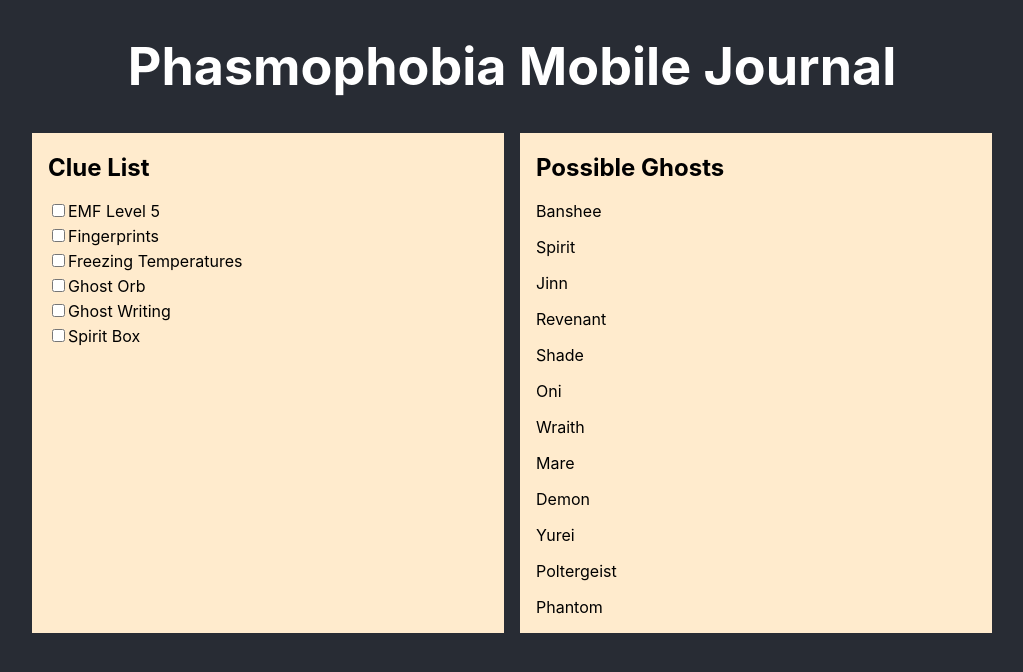
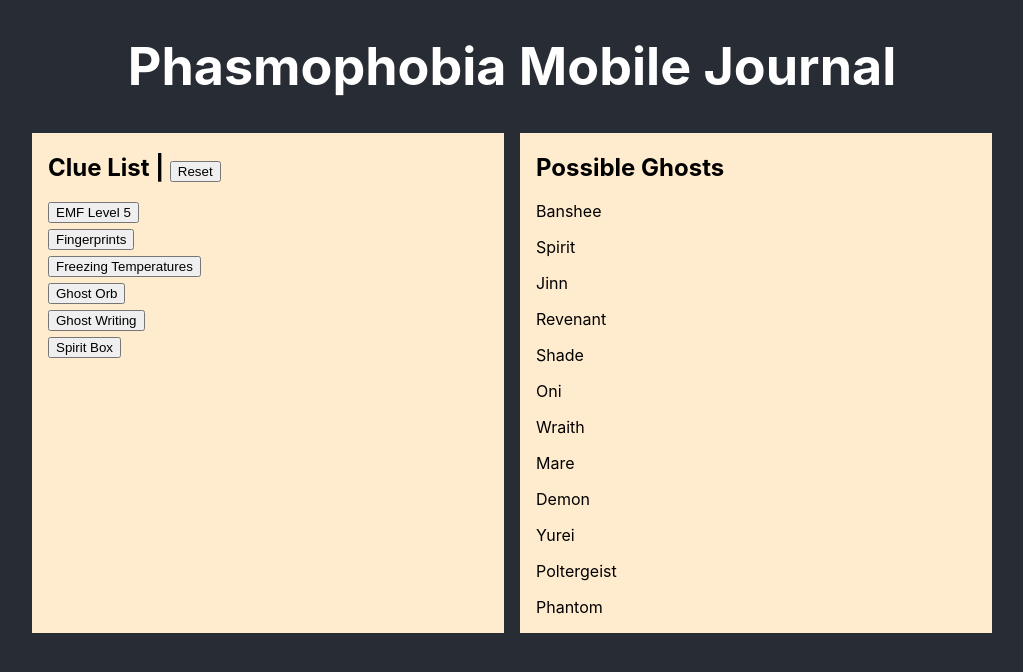
Before and after one commit to montal95/gb-journal, a React (Create React App) app: page / in a window 1280 px wide. Shown: the top 672 px of the page, without its empty margins (128-1151 px from the left). Built offline with nearby package versions, Linux system fonts and the light colour scheme.

Commit message:
changed checkboxes to buttons, added ternary to display if button is selected, added reset button to cluelist component

```diff
--- a/src/components/ClueList.tsx
+++ b/src/components/ClueList.tsx
@@ -2,20 +2,20 @@
 import { GlobalContext } from './GlobalContext'
 
 export const ClueList = () => {
-    const { clues, handleEvidence, updateFilter, filteredGhosts } = useContext(GlobalContext)
+    const { clues, handleEvidence, updateFilter, filteredGhosts, reset } = useContext(GlobalContext)
     return (
         <div className="pages">
             <section>
-                <h2>Clue List</h2>
+                <h2>Clue List | <button onClick={() => reset()}>Reset</button></h2>
                 {Object.keys(clues).map((clue: string) => {
                     const possible = filteredGhosts.some(ghost => ghost.clues.includes(clue))
 
                     return (<div className="clueListBox" key={clue}>
-                        <input type="checkbox"
+                        <button
                             onMouseDown={() => handleEvidence(clue)}
                             onMouseUp={() => updateFilter()}
-                            disabled={!possible} />
-                        <label>{clue}</label>
+                            disabled={!possible} >
+                            <label>{clue}{clues[clue] ? " ✔" : ""}</label></ button>
                     </div>)
                 })}
             </section>
--- a/src/components/GlobalContext.tsx
+++ b/src/components/GlobalContext.tsx
@@ -14,7 +14,8 @@
     ghosts: GhostList,
     filteredGhosts: GhostList,
     handleEvidence: (str: string) => {} | void,
-    updateFilter: () => {} | void
+    updateFilter: () => {} | void,
+    reset: () => {} | void
 }
 
 const initialValues: Data = {
@@ -22,12 +23,13 @@
     ghosts: data.ghosts,
     filteredGhosts: data.ghosts,
     handleEvidence: () => ({}),
-    updateFilter: () => ({})
+    updateFilter: () => ({}),
+    reset: () => ({})
 }
 
 export const GlobalContext = createContext(initialValues);
 
-type Action = { type: "evidence" | "filter", payload: any }
+type Action = { type: "evidence" | "filter" | "reset", payload?: any }
 
 const reducer = (state: Data, action: Action) => {
     switch (action.type) {
@@ -35,6 +37,8 @@
             return { ...state, clues: { ...state.clues, [action.payload]: !state.clues[action.payload] } };
         case "filter":
             return { ...state, filteredGhosts: action.payload }
+        case "reset":
+            return initialValues
         default:
             return state;
     }
@@ -70,7 +74,8 @@
             ghosts: state.ghosts,
             filteredGhosts: state.filteredGhosts,
             handleEvidence: (str: string) => dispatch({ type: "evidence", payload: str }),
-            updateFilter: () => filter()
+            updateFilter: () => filter(),
+            reset: () => dispatch({ type: "reset" })
         }}>
             {children}
         </GlobalContext.Provider>
```
